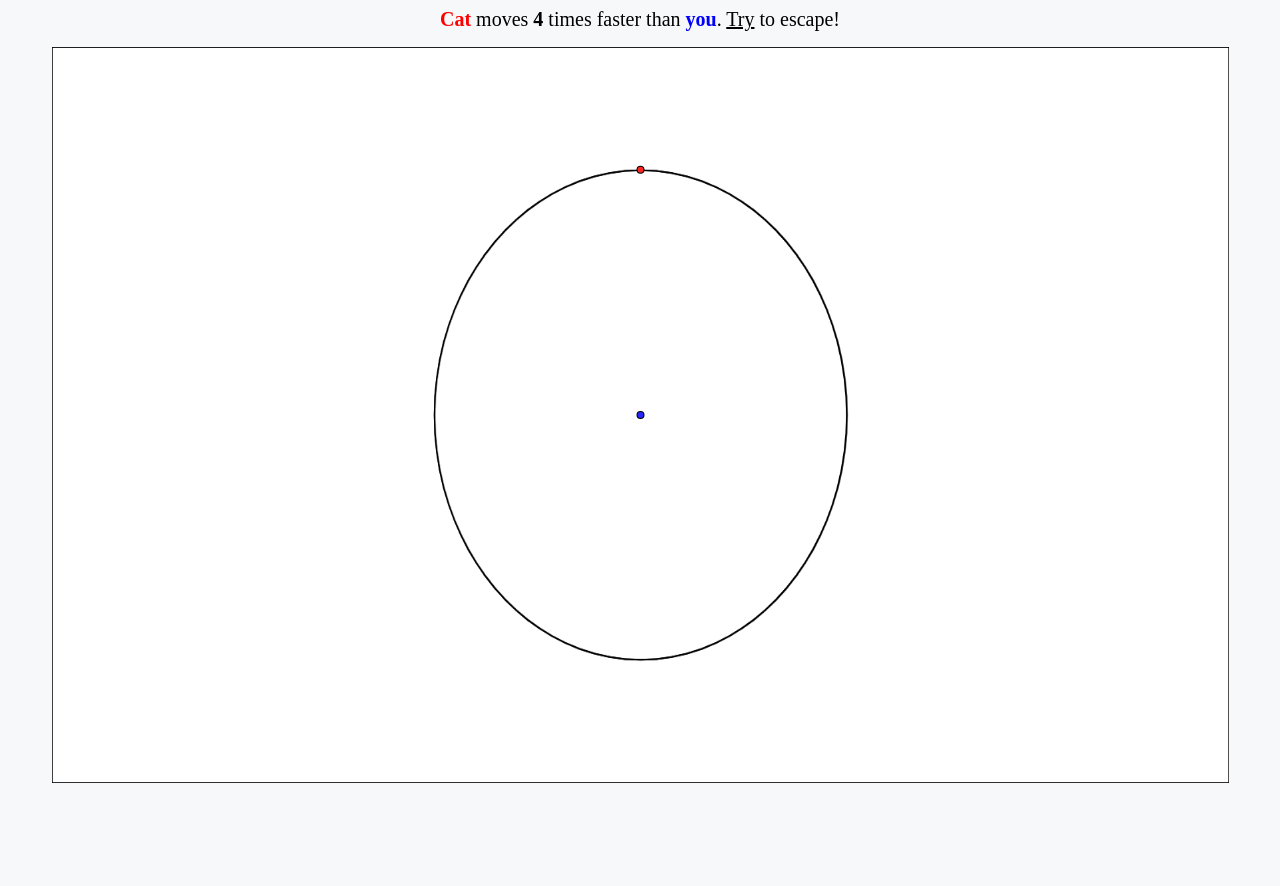
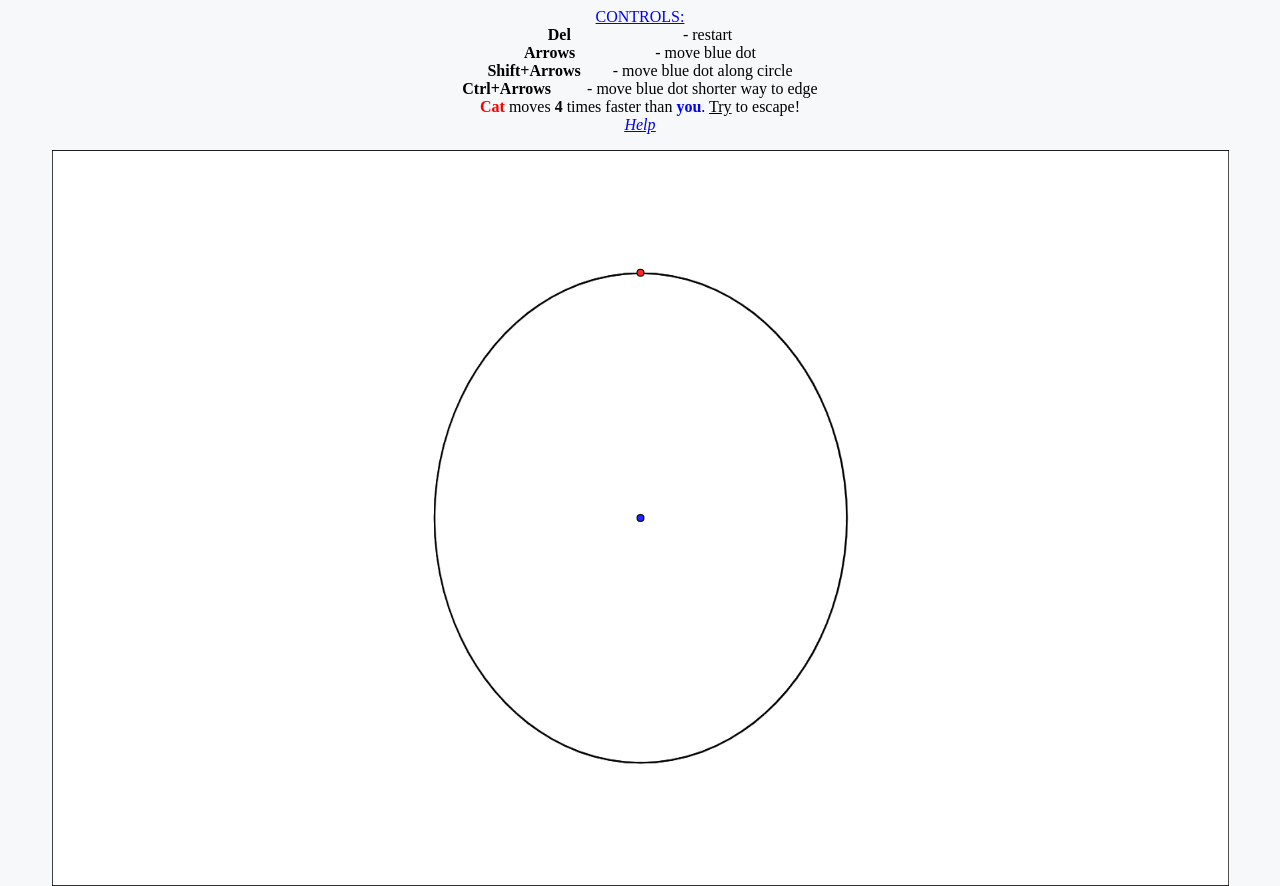
Before and after one commit to K4raUL/EscapeCat, a plain HTML site: page index.html in a window 1280 px wide. Before the commit the page ends 800 px from the top, so only its background shows below. Drawn offline with Linux system fonts and the light colour scheme.

Commit message:
Help window added

```diff
--- a/index.html
+++ b/index.html
@@ -6,9 +6,22 @@
   <script type="text/javascript" src="func.js"></script>
 </head>
 <body onload="Init()">
-		<div style="font-size:20px;">
-			<b style="color:red;">Cat</b> moves <b>4</b> times faster than <b style="color:blue;">you</b>. <u>Try</u> to escape!
+
+        <!-- Модальное окно №1 -->
+        <a href="#x" class="overlay" id="win1"></a>
+        <div class="popup">
+        <text style="color:blue; text-decoration: underline;">CONTROLS:</text><br/>
+        <b>Del</b>&emsp;&emsp;&emsp;&emsp;&emsp;&emsp;&emsp;- restart<br/>
+        <b>Arrows</b>&emsp;&emsp;&emsp;&emsp;&emsp;- move blue dot<br/>
+        <b>Shift+Arrows</b>&emsp;&emsp;- move blue dot along circle<br/>
+        <b>Ctrl+Arrows</b>&emsp;&emsp; - move blue dot shorter way to edge<br/>
+        <a class="close"title="Закрыть" href="#close"></a>
+        </div>
+		<div>
+			<b style="color:red;">Cat</b> moves <b>4</b> times faster than <b style="color:blue;">you</b>.
+            <u onclick="clickTip()">Try</u> to escape!
 		</div>
+        <div><a href="#win1" class="linkbutton"><i><u>Help</u></i></a></div>
 		<p></p>
         <div>
             <canvas id="myC0">Your browser does not support the HTML5 canvas tag.</canvas>
```
